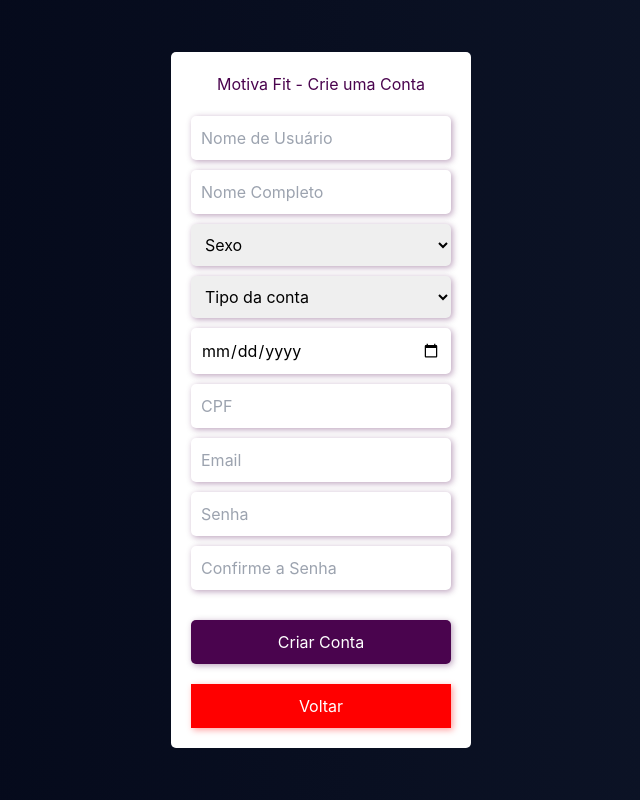
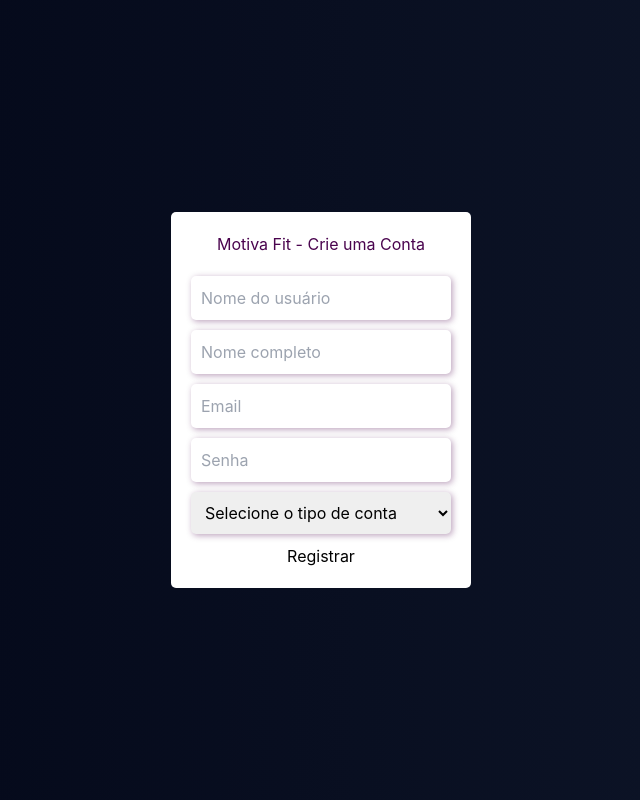
Before and after one commit to Will-G-Comnisky/MotivaFit, a React (Create React App) app in the folder frontend/: page /CreateAccountPage in a window 1280 px wide. Shown: the whole page, without its empty margins (319-959 px from the left). Built offline with nearby package versions, Linux system fonts and the light colour scheme.

Commit message:
bd funcionou caralho

```diff
--- a/frontend/src/components/CreateAccountPage/CreateAccountPage.jsx
+++ b/frontend/src/components/CreateAccountPage/CreateAccountPage.jsx
@@ -1,146 +1,68 @@
+import axios from "axios";
 import React, { useState } from "react";
 import { useNavigate } from "react-router-dom";
 import "./CreateAccountPage.css";
 
 function CreateAccountPage() {
-  const [fullName, setFullName] = useState("");
-  const [type, setType] = useState("");
-  const [gender, setGender] = useState("");
-  const [age, setAge] = useState("");
-  const [email, setEmail] = useState("");
-  const [password, setPassword] = useState("");
-  const [confirmPassword, setConfirmPassword] = useState("");
-  const [userID, setUserID] = useState("");
-  const [cpf, setCpf] = useState("");
-
+  const [user, setUser] = useState({
+    nome_usuario: "",
+    nome_completo: "",
+    sexo: "",
+    email: "",
+    senha: "",
+    tipo_conta: "",
+  });
   const navigate = useNavigate();
 
-  const handleFullNameChange = (event) => {
-    setFullName(event.target.value);
-  };
-
-  const handleTypeChange = (event) => {
-    setType(event.target.value);
-  };
-
-  const handleGenderChange = (event) => {
-    setGender(event.target.value);
-  };
-
-  const handleAgeChange = (event) => {
-    setAge(event.target.value);
-  };
-
-  const handleEmailChange = (event) => {
-    setEmail(event.target.value);
-  };
-
-  const handlePasswordChange = (event) => {
-    setPassword(event.target.value);
-  };
-
-  const handleConfirmPasswordChange = (event) => {
-    setConfirmPassword(event.target.value);
-  };
-
-  const handleUserIDChange = (event) => {
-    setUserID(event.target.value);
-  };
-
-  const handleCpfChange = (event) => {
-    setCpf(event.target.value);
-  };
-
-  const handleSubmit = async (event) => {
-    event.preventDefault();
-    if (password !== confirmPassword) {
-      alert("As senhas não correspondem!");
-      return;
-    }
-    const user = { fullName, type, gender, age, email, password, userID, cpf };
-    const response = await fetch("http://localhost:5000/register", {
-      method: "POST",
-      headers: {
-        "Content-Type": "application/json",
-      },
-      body: JSON.stringify(user),
+  const submitHandler = (e) => {
+    e.preventDefault();
+    axios.post("http://localhost:5000/register", user).then((response) => {
+      console.log(response);
+      if (user.tipo_conta === "aluno") {
+        navigate("/LoginAluno");
+      } else if (user.tipo_conta === "professor") {
+        navigate("/LoginProfessor");
+      }
     });
-    const data = await response.json();
-    localStorage.setItem("token", data.token);
-    console.log(`Usuário criado: ${JSON.stringify(user)}`);
-    // Redireciona para a página principal correspondente
-    if (type === "aluno") {
-      navigate("/AlunoMainPage");
-    } else if (type === "professor") {
-      navigate("/PersonalTrainerMainPage");
-    }
-  };
-
-  const handleBack = () => {
-    navigate("/");
   };
 
   return (
     <div className="create-account-container">
-      <form onSubmit={handleSubmit}>
+      <form onSubmit={submitHandler}>
         <h2>Motiva Fit - Crie uma Conta</h2>
         <input
           type="text"
-          value={userID}
-          onChange={handleUserIDChange}
-          placeholder="Nome de Usuário"
+          name="nome_usuario"
+          onChange={(e) => setUser({ ...user, nome_usuario: e.target.value })}
+          placeholder="Nome do usuário"
         />
         <input
           type="text"
-          value={fullName}
-          onChange={handleFullNameChange}
-          placeholder="Nome Completo"
-        />
-        <select value={gender} onChange={handleGenderChange}>
-          <option value="">Sexo</option>
-          <option value="masculino">Masculino</option>
-          <option value="feminino">Feminino</option>
-          <option value="outro">Outro</option>
-        </select>
-        <select value={type} onChange={handleTypeChange}>
-          <option value="">Tipo da conta</option>
-          <option value="professor">Professor</option>
-          <option value="aluno">Aluno</option>
-        </select>
-        <input
-          type="date"
-          value={age}
-          onChange={handleAgeChange}
-          placeholder="Data nascimento"
-        />
-        <input
-          type="text"
-          value={cpf}
-          onChange={handleCpfChange}
-          placeholder="CPF"
+          name="nome_completo"
+          onChange={(e) => setUser({ ...user, nome_completo: e.target.value })}
+          placeholder="Nome completo"
         />
         <input
           type="email"
-          value={email}
-          onChange={handleEmailChange}
+          name="email"
+          onChange={(e) => setUser({ ...user, email: e.target.value })}
           placeholder="Email"
         />
         <input
           type="password"
-          value={password}
-          onChange={handlePasswordChange}
+          name="senha"
+          onChange={(e) => setUser({ ...user, senha: e.target.value })}
           placeholder="Senha"
         />
-        <input
-          type="password"
-          value={confirmPassword}
-          onChange={handleConfirmPasswordChange}
-          placeholder="Confirme a Senha"
-        />
-        <input type="submit" value="Criar Conta" />
-        <button className="back-button" onClick={handleBack}>
-          Voltar
-        </button>
+        <select
+          name="tipo_conta"
+          onChange={(e) => setUser({ ...user, tipo_conta: e.target.value })}
+        >
+          <option value="">Selecione o tipo de conta</option>
+          <option value="aluno">Aluno</option>
+          <option value="professor">Professor</option>
+        </select>
+        <button type="submit">Registrar</button>
       </form>
     </div>
   );
--- a/frontend/src/components/LoginAluno/LoginAluno.jsx
+++ b/frontend/src/components/LoginAluno/LoginAluno.jsx
@@ -1,3 +1,4 @@
+import axios from "axios";
 import React, { useState } from "react";
 import { useNavigate } from "react-router-dom";
 import "./LoginAluno.css";
@@ -7,7 +8,6 @@ function LoginAluno() {
   const [password, setPassword] = useState("");
   const [error, setError] = useState("");
   const [showTerms, setShowTerms] = useState(false);
-
   const navigate = useNavigate();
 
   const handleEmailChange = (event) => {
@@ -18,31 +18,23 @@ function LoginAluno() {
     setPassword(event.target.value);
   };
 
-  const handleSubmit = async (event) => {
+  const handleSubmit = (event) => {
     event.preventDefault();
 
-    try {
-      const response = await fetch("http://localhost:5000/login", {
-        method: "POST",
-        headers: {
-          "Content-Type": "application/json",
-        },
-        body: JSON.stringify({ email, password }),
+    axios
+      .post("http://localhost:5000/login", { email, password })
+      .then((response) => {
+        console.log(response);
+        if (response.data.tipo_conta === "aluno") {
+          navigate("/AlunoMainPage");
+        } else {
+          setError("Apenas alunos podem fazer login por aqui");
+        }
+      })
+      .catch((err) => {
+        console.error(err);
+        setError("Ocorreu um erro ao tentar fazer login");
       });
-
-      const data = await response.json();
-
-      if (data.error) {
-        setError(data.error);
-      } else {
-        localStorage.setItem("session", data.token);
-        localStorage.setItem("user", JSON.stringify(data.user));
-        navigate("/AlunoMainPage");
-      }
-    } catch (err) {
-      console.error(err);
-      setError("Ocorreu um erro ao tentar fazer login");
-    }
   };
 
   const handleTermsClick = (event) => {
--- a/frontend/src/components/LoginProfessor/LoginProfessor.jsx
+++ b/frontend/src/components/LoginProfessor/LoginProfessor.jsx
@@ -1,3 +1,4 @@
+import axios from "axios";
 import React, { useState } from "react";
 import { useNavigate } from "react-router-dom";
 import "./LoginProfessor.css";
@@ -9,7 +10,6 @@ function LoginProfessor() {
   const [showTerms, setShowTerms] = useState(false);
 
   const navigate = useNavigate();
-
   const handleEmailChange = (event) => {
     setEmail(event.target.value);
   };
@@ -18,30 +18,23 @@ function LoginProfessor() {
     setPassword(event.target.value);
   };
 
-  const handleSubmit = async (event) => {
+  const handleSubmit = (event) => {
     event.preventDefault();
 
-    try {
-      const response = await fetch("http://localhost:5000/login", {
-        method: "POST",
-        headers: {
-          "Content-Type": "application/json",
-        },
-        body: JSON.stringify({ email, password }),
+    axios
+      .post("http://localhost:5000/login", { email, password })
+      .then((response) => {
+        console.log(response);
+        if (response.data.tipo_conta === "professor") {
+          navigate("/PersonalTrainerMainPage");
+        } else {
+          setError("Apenas professores podem fazer login por aqui");
+        }
+      })
+      .catch((err) => {
+        console.error(err);
+        setError("Ocorreu um erro ao tentar fazer login");
       });
-
-      const data = await response.json();
-
-      if (data.error) {
-        setError(data.error);
-      } else {
-        localStorage.setItem("token", data.token);
-        navigate("/PersonalTrainerMainPage");
-      }
-    } catch (err) {
-      console.error(err);
-      setError("Ocorreu um erro ao tentar fazer login");
-    }
   };
 
   const handleTermsClick = (event) => {
```
Also changed, not shown: frontend/server.js (+35 -83 lines).
